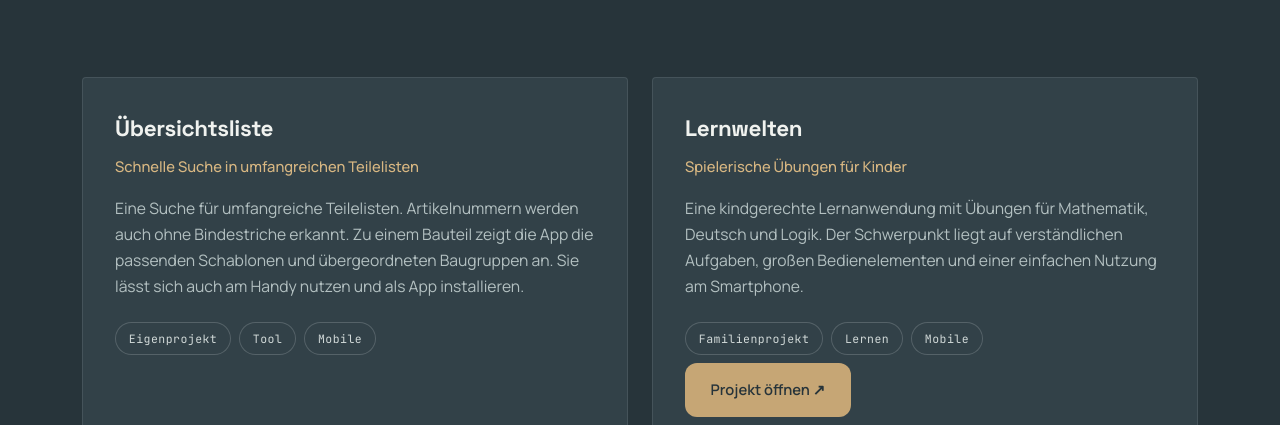
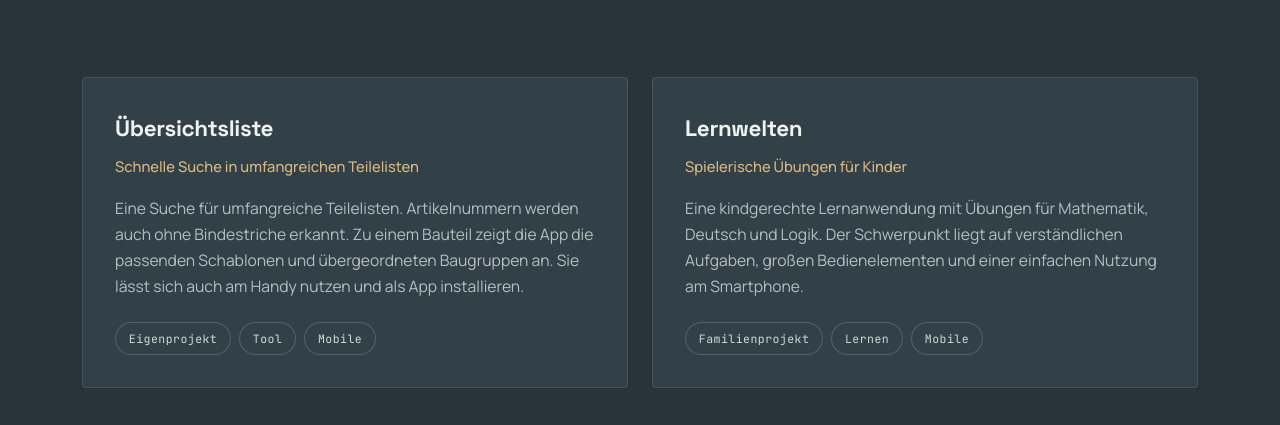
Before and after one commit to buildwithyr/cv-website, a plain HTML site: page projekte.html in a window 1280 px wide. Shown: the part 355-780 px from the top of the page. Drawn offline with Linux system fonts and the light colour scheme.

Commit message:
Lernapp-Link von Projekte-Seite entfernen (#16)
Claude-Session: https://claude.ai/code/session_01BxYKEUh4rbQaJGgeWLcNdU

Co-authored-by: Claude <noreply@anthropic.com>

```diff
--- a/projekte.html
+++ b/projekte.html
@@ -63,7 +63,6 @@
           <span class="tag">Lernen</span>
           <span class="tag">Mobile</span>
         </div>
-        <a href="https://buildwithyr.github.io/lernwelten/" class="btn-cv project-link" target="_blank" rel="noopener noreferrer" aria-label="Lernwelten – Projekt öffnen (öffnet in neuem Tab)">Projekt öffnen ↗</a>
       </article>
 
 
```
